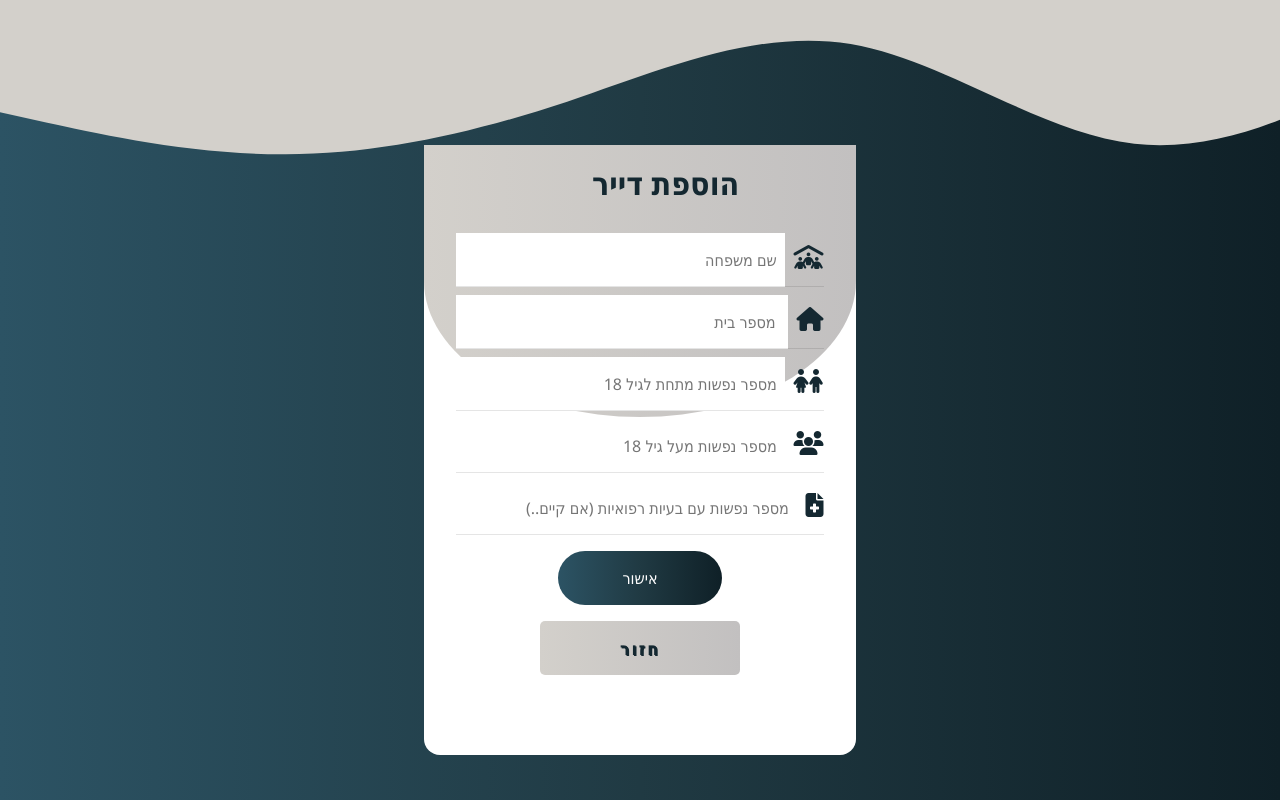
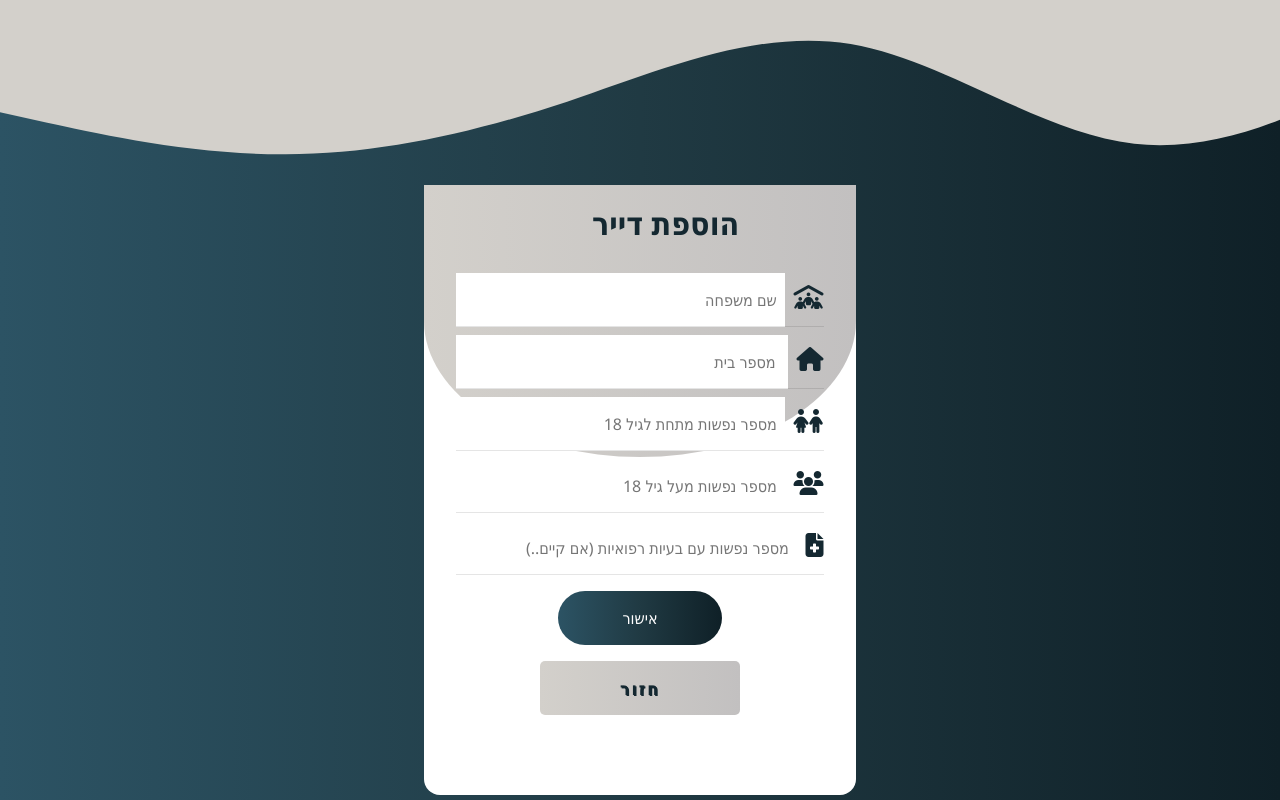
Before and after one commit to amitmo1995/LevOhev, a React (Create React App) app: page /AddNeighbors in a window 1280 px wide. Built offline with nearby package versions, Linux system fonts and the light colour scheme.

Commit message:
add button

```diff
--- a/src/App.css
+++ b/src/App.css
@@ -303,7 +303,7 @@ body {
 /* form design */
 .wrapper {
   width: 100%;
-  height: 60vh;
+  height: 70vh;
   margin: 0 auto;
   display: flex;
   justify-content: center;
--- a/src/layout/HoaHomePage.jsx
+++ b/src/layout/HoaHomePage.jsx
@@ -4,6 +4,7 @@ import { Link } from 'react-router-dom';
 import UpdateExpenses from '../images/UpdateExpenses.jpg';
 import addPayment from '../images/addPayment.jpeg';
 import TrackExpensesAndIncome from '../images/TrackExpensesAndIncome.jpg';
+import PaymentTracking from '../images/PaymentTracking.jpg'
 
 import { useAuth } from '../firebase/firebase';
 import { LogoutButton } from '../features/LogoutButton';
@@ -13,7 +14,9 @@ function HoaHomePage(props) {
 	const options = [
 		<Link to='/AddNewPayment' className='link'> <Option optionName='הוספת תשלום מדייר' imgAdd={addPayment} /> </Link>,
 		<Link to='/UpdateExpenses' className='link'> <Option optionName='עדכון הוצאה עבור הבניין' imgAdd={UpdateExpenses} /> </Link>,
-		<Link to='/TrackIncomeExpenses' className='link'> <Option optionName='מעקב הוצאות/הכנסות' imgAdd={TrackExpensesAndIncome}  /> </Link>
+		<Link to='/TrackIncomeExpenses' className='link'> <Option optionName='מעקב הוצאות/הכנסות' imgAdd={TrackExpensesAndIncome}  /> </Link>,
+		<Link to='/' className='link'> <Option optionName='מעקב תשלום וועד בית' imgAdd={PaymentTracking}  /> </Link>
+
 	];
 
 	return (
```
Also changed, not shown: src/images/PaymentTracking.jpg (added).
